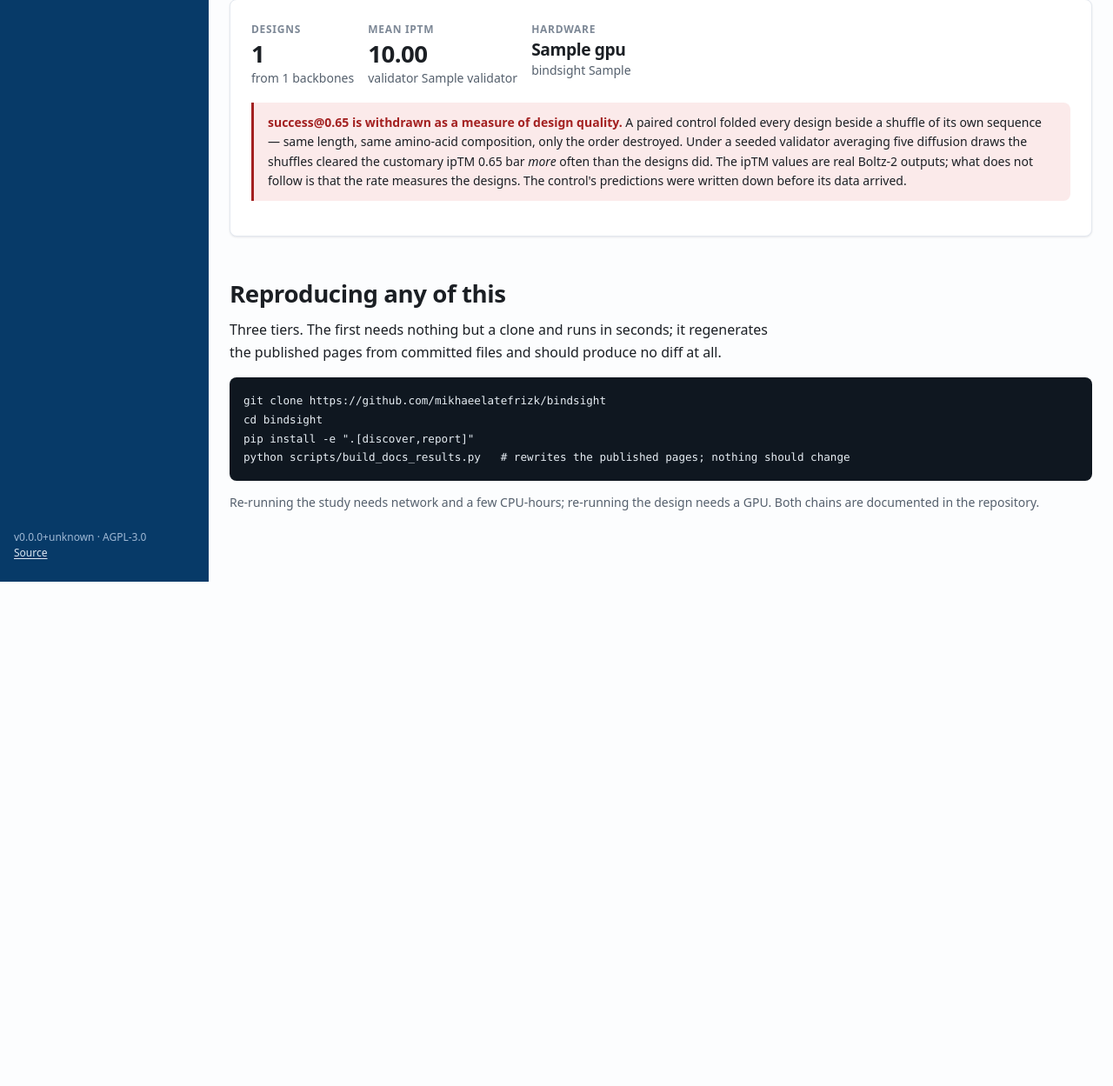
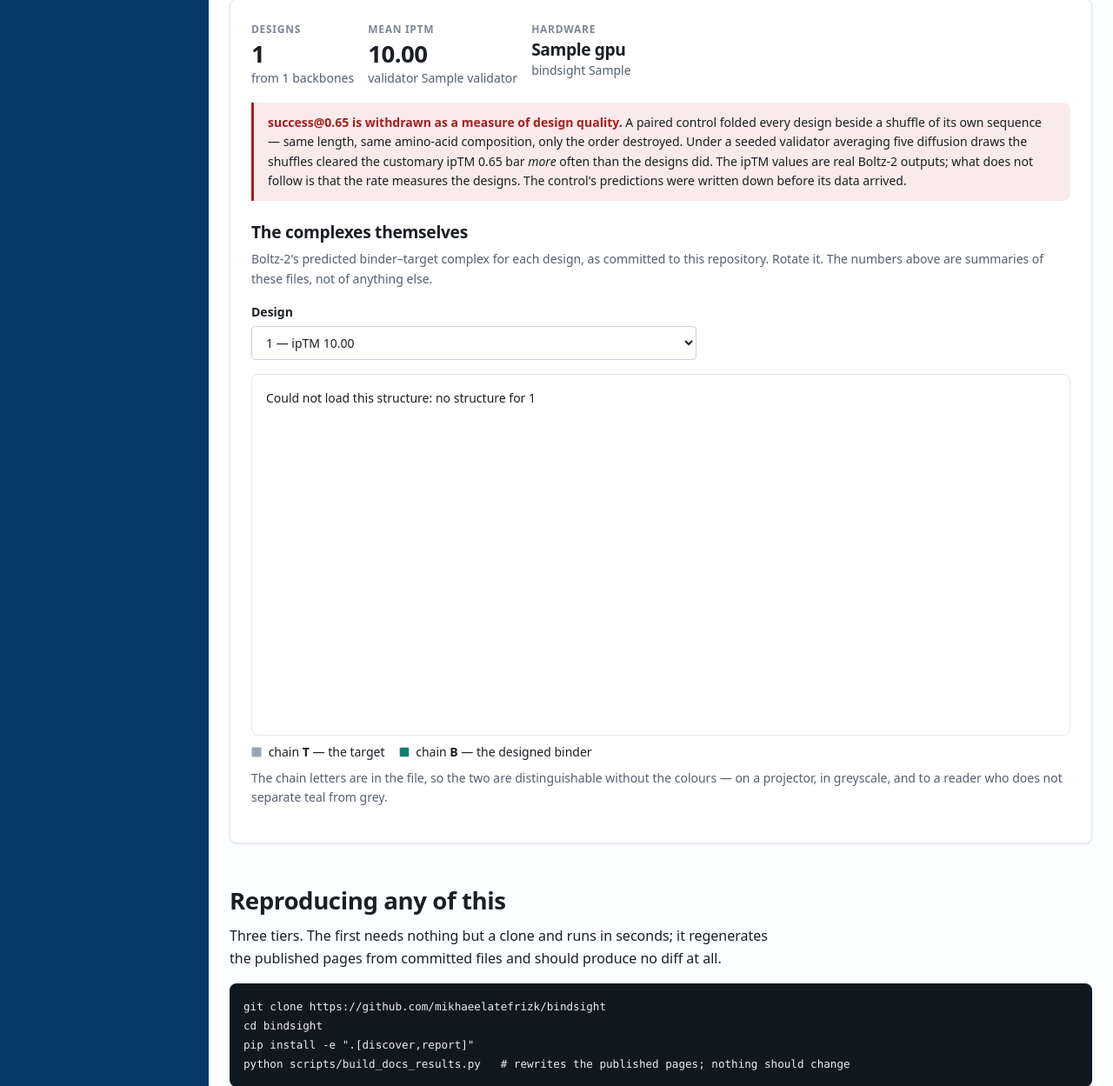
Before and after one commit to mikhaeelatefrizk/bindsight, a FastAPI app: template bindsight/report/web/templates/evidence.html.j2 in a window 1280 px wide. Shown: the part 1349-2598 px from the top of the page at 87% size. Before the commit the page ends 2018 px from the top, so only its background shows below. Run offline with FastAPI, Linux system fonts and the light colour scheme; the template is opened without the code that fills it: most values are stand-ins (such as "Sample title", 1, 10 or a date in 2020).

Commit message:
feat: the twenty predicted complexes are on the page, not just in the wheel
3Dmol.js was vendored — 538 kB, shipped to every install, credited in
LICENSING.md — and **no template referenced it**. ARCHITECTURE.md said the
interface "renders the actual Boltz-2 predicted binder–target complexes in
3-D". Nothing did. The structures are the strongest artifact here: real
validator output for real designs, committed so a reader can rotate one instead
of taking an ipTM on trust, and they were reachable only by opening a file
manager.

`/api/structure/{binder_id}` serves the mmCIF, and the evidence page offers all
twenty with a viewer. The identifier is matched against the designs the
benchmark loaded, never joined onto a directory — a path built from a request
parameter is a file-read primitive, and four traversal attempts are tested.

Found by driving it in a browser: the first version styled chains `A` and `B`.
The files use `T` and `B`. So the target matched nothing, kept 3Dmol's default
line style, and rendered as a wireframe haze *under a caption saying it was
grey cartoon* — no error, nothing in any log. It now paints every chain before
overriding the binder, so a file with different chain names degrades to uniform
rather than to wrong, and a test asserts the convention across all twenty.

The guard is the general one: every vendored asset must be referenced by
something. A library nobody loads costs the user bytes and the project a
licence obligation for no benefit — and, as here, its mere presence is what
makes a claim about it look true.

Also: the architecture diagram's right-hand rail was ragged (six columns
across nine lines); it is aligned to the crossings, which are the lines that
cannot move. And the Space README credited caching to `@st.cache_resource` in a
deleted file — the GDC download really is reused, but by the run config's
`inputs.counts` path, which is what it now says.

Co-Authored-By: Claude Opus 5 <noreply@anthropic.com>

```diff
--- a/bindsight/report/web/app.py
+++ b/bindsight/report/web/app.py
@@ -27,7 +27,7 @@ from pathlib import Path
 from typing import Any
 
 from fastapi import FastAPI, Request
-from fastapi.responses import HTMLResponse, JSONResponse
+from fastapi.responses import HTMLResponse, JSONResponse, Response
 from fastapi.staticfiles import StaticFiles
 from fastapi.templating import Jinja2Templates
 
@@ -227,9 +227,14 @@ def create_app(*, run_root: Path | None = None) -> Any:
     def evidence(request: Request) -> HTMLResponse:
         study = showcase.load_study()
         designer = showcase.load_designer_benchmark()
+        # Only designs whose predicted complex is actually committed. Offering a
+        # design with no structure gives the reader a viewer that stays empty
+        # and no way to tell whether that is the design's fault or the page's.
+        structures = designer.with_structures() if designer else []
         return page(
             request,
             "evidence.html.j2",
+            structures=structures,
             study=study,
             designer=designer,
             paired=_paired_chart(designer),
@@ -252,6 +257,26 @@ def create_app(*, run_root: Path | None = None) -> Any:
     @app.get("/your-data", response_class=HTMLResponse)
     def your_data(request: Request) -> HTMLResponse:
         return page(request, "your_data.html.j2")
+
+    @app.get("/api/structure/{binder_id}")
+    def structure(binder_id: str) -> Any:
+        """The predicted complex for one binder, as mmCIF text.
+
+        Resolved by matching ``binder_id`` against the designs the benchmark
+        actually loaded, never by joining it onto a directory: a path built from
+        a request parameter turns a structure viewer into a file-read
+        primitive, and ``..`` is a legal path segment.
+        """
+        designer = showcase.load_designer_benchmark()
+        if designer is None:
+            return JSONResponse({"error": "no designer benchmark"}, status_code=404)
+        for binder in designer.with_structures():
+            if binder.binder_id == binder_id and binder.complex_cif is not None:
+                return Response(
+                    binder.complex_cif.read_text(encoding="utf-8"),
+                    media_type="chemical/x-cif",
+                )
+        return JSONResponse({"error": "no structure for that design"}, status_code=404)
 
     # -- 5. Runs ------------------------------------------------------------
     @app.get("/runs", response_class=HTMLResponse)
--- a/bindsight/report/web/static/bindsight.css
+++ b/bindsight/report/web/static/bindsight.css
@@ -387,6 +387,19 @@ input:focus-visible, select:focus-visible, .btn:focus-visible, a:focus-visible {
 
 /* ------------------------------------------------------------- structure */
 .viewer { width: 100%; height: 26rem; position: relative; border-radius: var(--radius); overflow: hidden; border: 1px solid var(--rule); }
+/* Height is set explicitly above, and must stay that way: 3Dmol measures its
+   container when the viewer is created, and a container that is zero-high at
+   that moment renders a canvas nothing can see, with no error anywhere. */
+.viewer__fallback { padding: var(--s-4); }
+.swatch {
+  display: inline-block;
+  width: 0.75rem;
+  height: 0.75rem;
+  border-radius: 2px;
+  vertical-align: -1px;
+  margin-right: var(--s-1);
+  border: 1px solid var(--rule-strong);
+}
 .viewer-legend { display: flex; gap: var(--s-4); flex-wrap: wrap; margin-top: var(--s-2); font-size: var(--t-sm); }
 
 /* ---------------------------------------------------------------- misc */
@@ -419,3 +432,9 @@ hr { border: none; border-top: 1px solid var(--rule); margin: var(--s-8) 0; }
   a { color: var(--ink); text-decoration: underline; }
   a[href^="http"]::after { content: " (" attr(href) ")"; font-size: 0.85em; color: var(--ink-faint); }
 }
+
+@media print {
+  /* A WebGL canvas prints as a blank rectangle. The caption beside it carries
+     the claim, so the box is dropped rather than printed empty. */
+  .viewer { display: none; }
+}
--- a/bindsight/report/web/templates/evidence.html.j2
+++ b/bindsight/report/web/templates/evidence.html.j2
@@ -227,6 +227,44 @@
     data arrived.
   </div>
 
+  {% if structures %}
+    <h3 class="card__title" style="margin-top:1.5rem">The complexes themselves</h3>
+    <p class="small muted" style="margin-top:0">
+      Boltz-2's predicted binder&ndash;target complex for each design, as committed
+      to this repository. Rotate it. The numbers above are summaries of these
+      files, not of anything else.
+    </p>
+    <div class="field" style="max-width:32rem">
+      <label for="binder-pick">Design</label>
+      <select id="binder-pick">
+        {% for b in structures %}
+          <option value="{{ b.binder_id }}">
+            {{ b.binder_id }} — ipTM {{ fmt(b.iptm) }}
+          </option>
+        {% endfor %}
+      </select>
+    </div>
+    <div id="viewer" class="viewer" role="img"
+         aria-label="Three-dimensional view of the predicted binder-target complex">
+      <p class="viewer__fallback small muted">
+        The structure viewer needs JavaScript. Every complex is also committed as
+        mmCIF under <code>benchmarks/designer_benchmark/</code>, which is the file
+        this viewer reads.
+      </p>
+    </div>
+    <div class="viewer-legend">
+      <span><span class="swatch" style="background:#9aa5b1"></span>
+        chain&nbsp;<strong>T</strong> — the target</span>
+      <span><span class="swatch" style="background:#0f7d73"></span>
+        chain&nbsp;<strong>B</strong> — the designed binder</span>
+    </div>
+    <p class="chart__caption">
+      The chain letters are in the file, so the two are distinguishable without
+      the colours — on a projector, in greyscale, and to a reader who does not
+      separate teal from grey.
+    </p>
+  {% endif %}
+
   {% if paired %}
     <div data-chart="pairedStrip" data-spec='{{ tojson(paired) }}' style="margin-top:1rem"></div>
     <p class="chart__caption">
@@ -252,3 +290,56 @@ python scripts/build_docs_results.py   # rewrites the published pages; nothing s
   needs a GPU. Both chains are documented in the repository.
 </p>
 {% endblock %}
+
+{% block scripts %}
+{% if structures %}
+<script src="/static/vendor/3Dmol-min.js"></script>
+<script>
+// Vendored, not from a CDN: `bindsight ui` is meant to work on a laptop with no
+// connection once installed, and a page that silently needs one does not.
+(function () {
+  // bindsight writes the designed chain as B and the target it was designed
+  // against as T. tests/test_web_ui.py asserts that of every committed
+  // structure, so if it ever stops being true this stops being a silent
+  // mis-colouring and becomes a failing test.
+  var BINDER_CHAIN = "B";
+  var host = document.getElementById("viewer");
+  var pick = document.getElementById("binder-pick");
+  if (!host || !pick || typeof $3Dmol === "undefined") return;
+
+  host.innerHTML = "";
+  var viewer = $3Dmol.createViewer(host, { backgroundColor: "white" });
+
+  function show(id) {
+    fetch("/api/structure/" + encodeURIComponent(id))
+      .then(function (r) {
+        if (!r.ok) throw new Error("no structure for " + id);
+        return r.text();
+      })
+      .then(function (cif) {
+        viewer.clear();
+        viewer.addModel(cif, "cif");
+        // Paint everything first, then override the binder. Styling named
+        // chains only meant a file whose chains are named something else kept
+        // 3Dmol's default line style and rendered as a wireframe haze -- with
+        // no error, and under a caption claiming it was grey cartoon.
+        viewer.setStyle({}, { cartoon: { color: "#9aa5b1" } });
+        viewer.setStyle({ chain: BINDER_CHAIN }, { cartoon: { color: "#0f7d73" } });
+        viewer.zoomTo();
+        viewer.render();
+      })
+      .catch(function (err) {
+        // Said plainly. A viewer that stays blank is indistinguishable from a
+        // design that produced nothing, and those are different facts.
+        host.innerHTML =
+          '<p class="small" style="padding:1rem">Could not load this structure: ' +
+          String(err.message) + "</p>";
+      });
+  }
+
+  pick.addEventListener("change", function () { show(pick.value); });
+  show(pick.value);
+})();
+</script>
+{% endif %}
+{% endblock %}
```
Also changed, not shown: ARCHITECTURE.md (+6 -6 lines), docs/how-to-use.md (+2 -2 lines), tests/test_web_ui.py (+133 -0 lines), .huggingface/README.md, bindsight/README.md, 1 other file.
